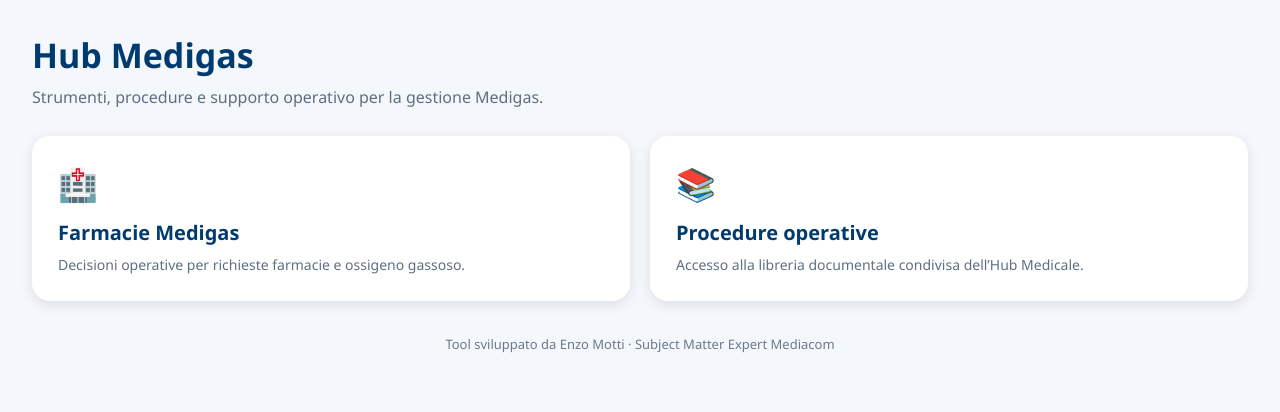
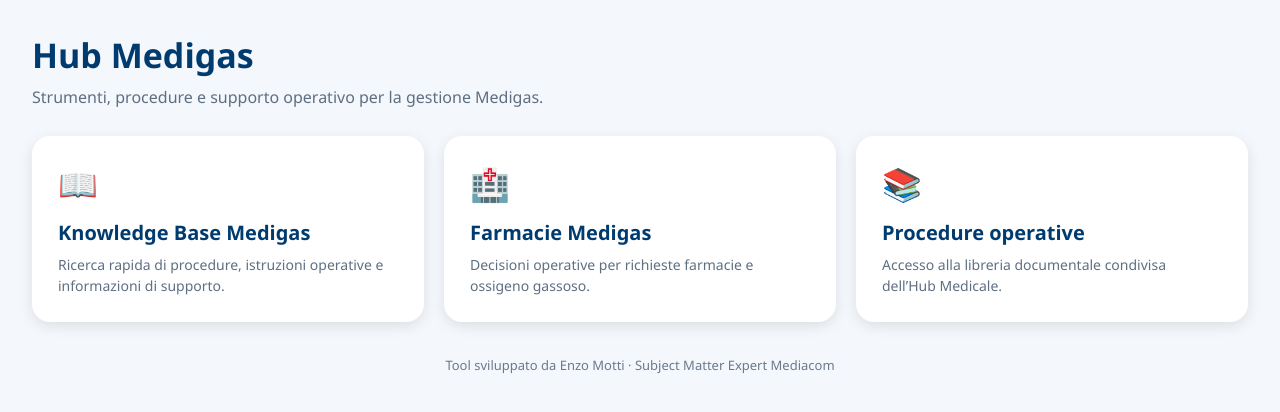
Before and after one commit to Enzothesun/hub-medicale, a plain HTML site: page tools/medigas/index.html in a window 1280 px wide. Drawn offline with Linux system fonts and the light colour scheme.

Commit message:
Update index.html

```diff
--- a/tools/medigas/index.html
+++ b/tools/medigas/index.html
@@ -78,7 +78,13 @@ h1{
 <div class="subtitle">Strumenti, procedure e supporto operativo per la gestione Medigas.</div>
 
 <div class="grid">
-
+<div class="card" onclick="window.open('https://app.soluzionimediacom.com/consac_eliminami/chat/2.html','_blank')">
+  <div class="icon">📖</div>
+  <div class="title">Knowledge Base Medigas</div>
+<div class="desc">
+Ricerca rapida di procedure, istruzioni operative e informazioni di supporto.
+</div>
+</div>
   <div class="card" onclick="window.open('https://enzothesun.github.io/decisione-operativa-farmacie/','_blank')">
     <div class="icon">🏥</div>
     <div class="title">Farmacie Medigas</div>
```
